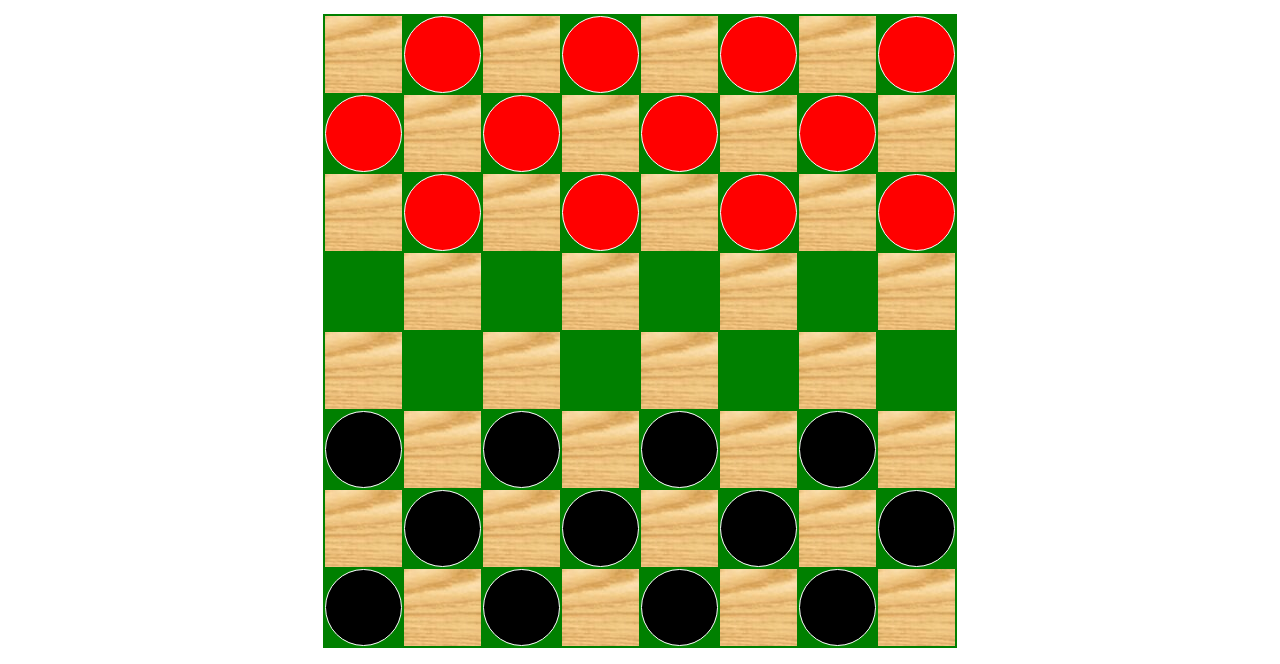
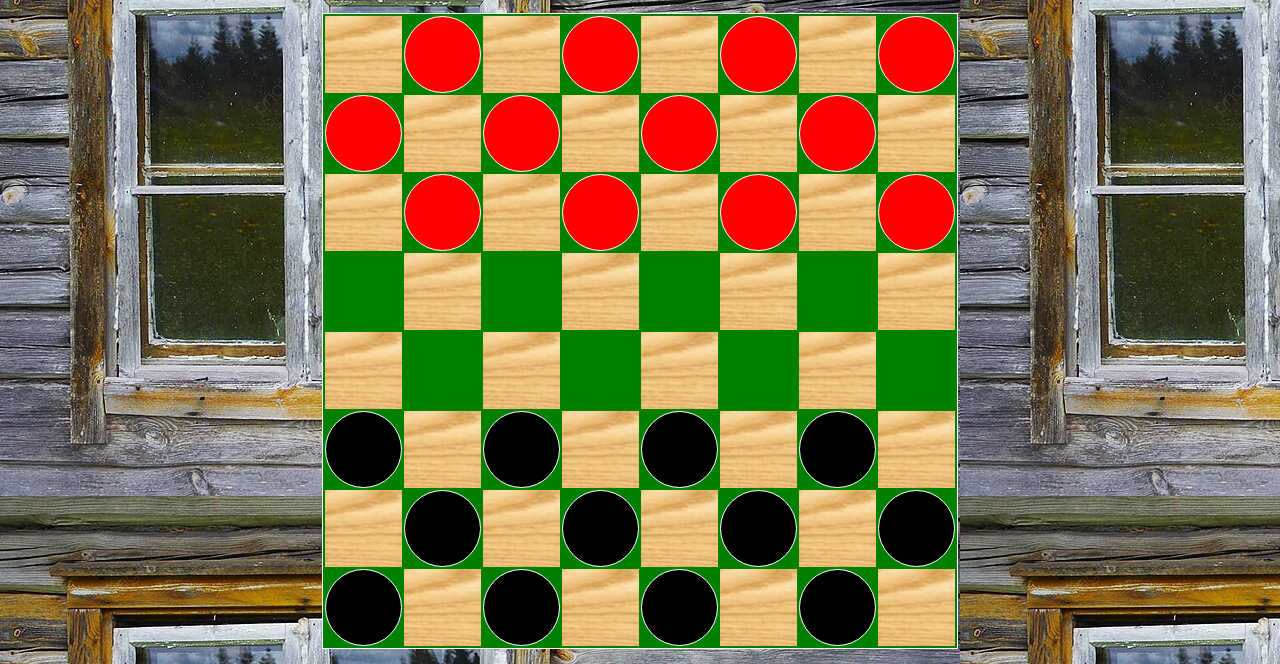
Before and after one commit to djenki13/gameproject-checkers, a plain HTML site: page index.html in a window 1280 px wide. Shown: the part 136-800 px from the top of the page. Drawn offline with Linux system fonts and the light colour scheme.

Commit message:
54th commit

```diff
--- a/style.css
+++ b/style.css
@@ -27,6 +27,7 @@ div {
 body {
     display: flex;
     justify-content: center;
+    background-image: url(windowbackground.jpg);
 }
 
 table {
```
Also changed, not shown: windowbackground.jpg (added).
